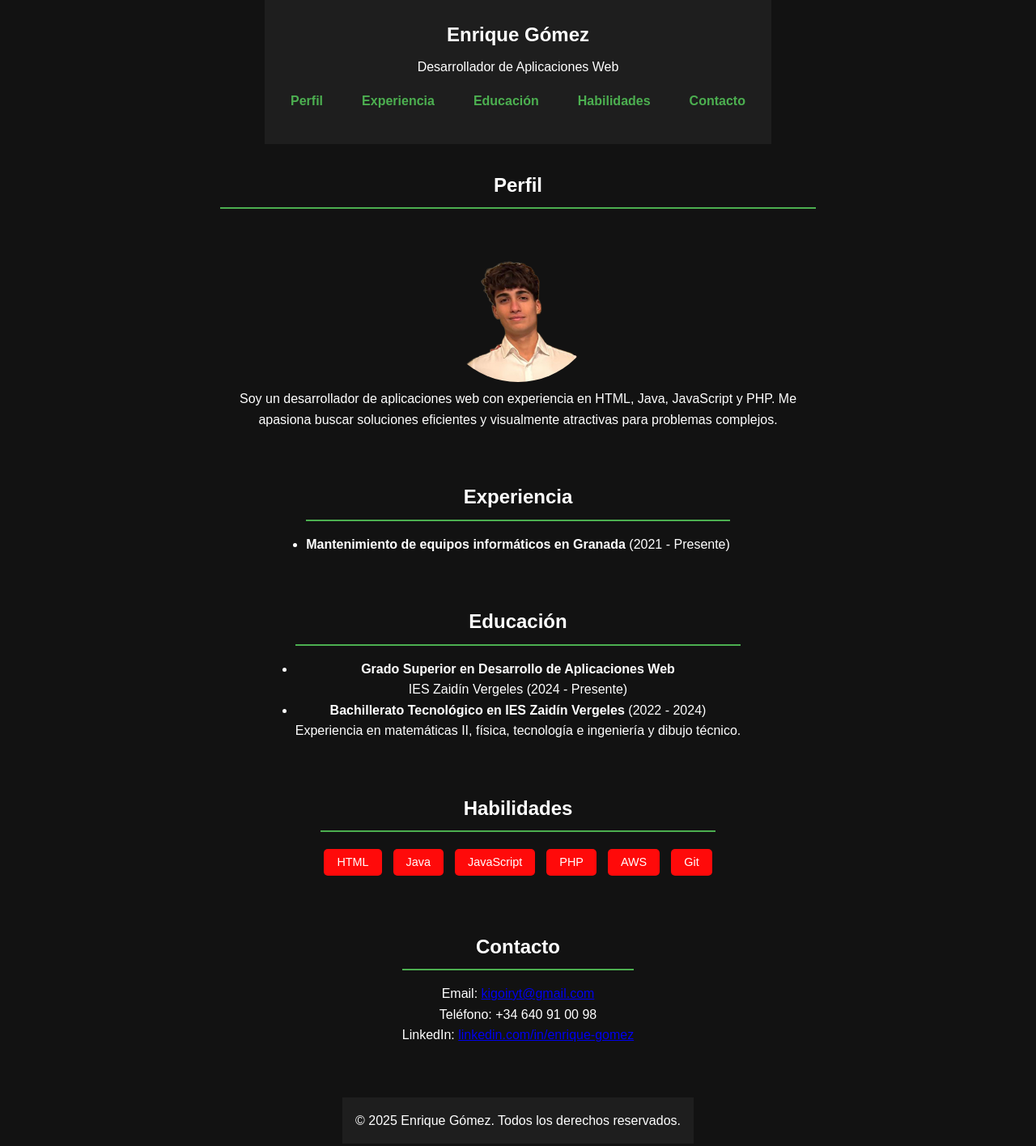
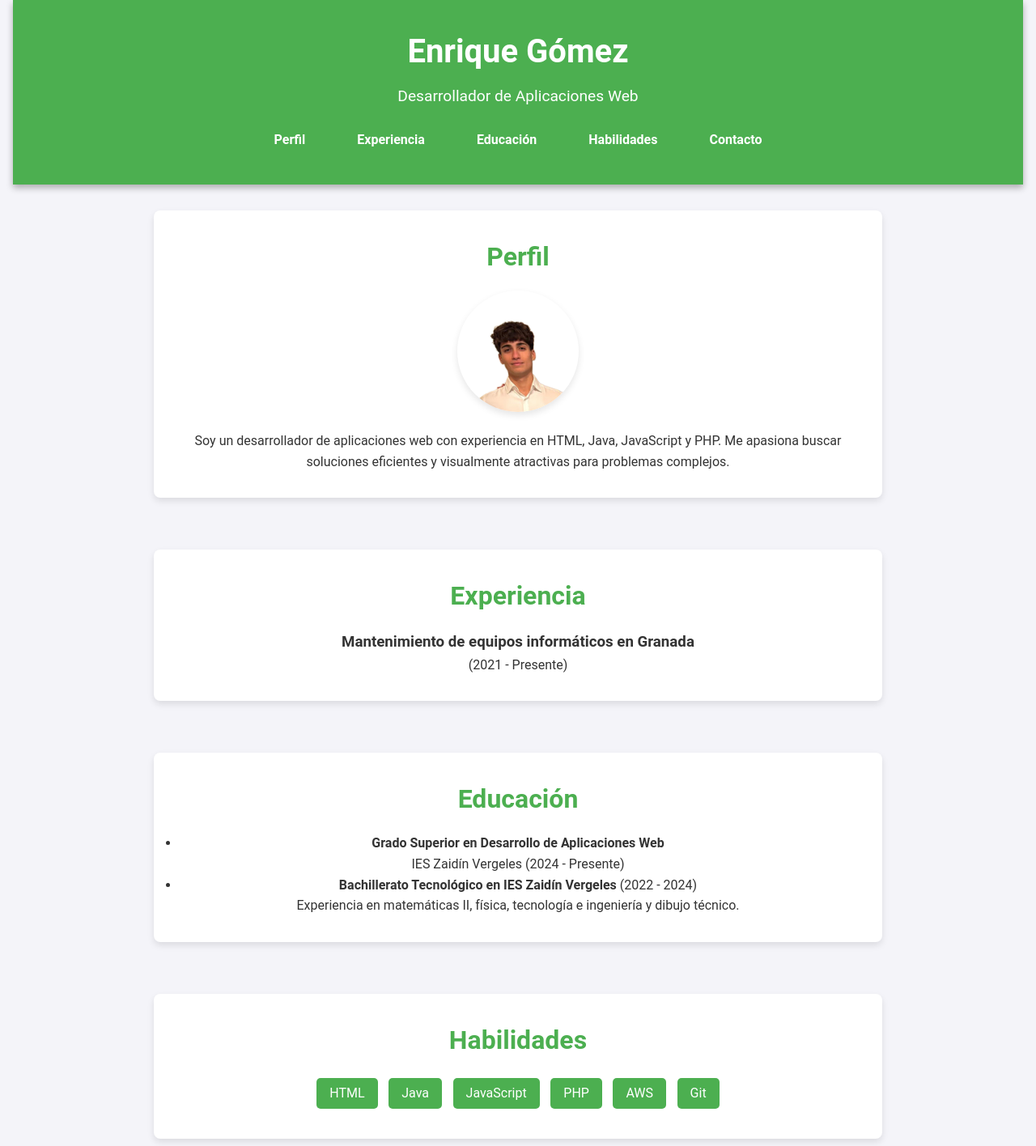
Before and after one commit to xZeiwan/xZeiwan.github.io, a plain HTML site: page index.html in a window 1280 px wide. Shown: the top 1416 px of the page at 81% size. Drawn offline with Linux system fonts and the light colour scheme.

Commit message:
COMMIT 3 CAMBIO DE ESTRUCTURA Y DISEÑO

```diff
--- a/index.html
+++ b/index.html
@@ -4,16 +4,13 @@
     <meta charset="UTF-8">
     <meta name="viewport" content="width=device-width, initial-scale=1.0">
     <title>Enrique Gómez - Currículum</title>
-    <!-- Vincula el archivo CSS externo para estilizar la página -->
     <link rel="stylesheet" href="styles.css">
 </head>
 <body>
-    <!-- Encabezado principal con el título y navegación -->
     <header>
         <h1>Enrique Gómez</h1>
         <p>Desarrollador de Aplicaciones Web</p>
         <nav>
-            <!-- Navegación con enlaces ancla para desplazarse entre secciones -->
             <a href="#perfil">Perfil</a>
             <a href="#experiencia">Experiencia</a>
             <a href="#educacion">Educación</a>
@@ -22,27 +19,21 @@
         </nav>
     </header>
 
-    <!-- Sección de perfil con una descripción personal -->
-    <section id="perfil">
+    <section id="perfil" class="section-box">
         <h2>Perfil</h2>
-        <!-- Imagen de perfil con estilo de borde redondeado -->
-        <img src="1736967327255.png" alt="Foto de Enrique Gómez" style="max-width: 200px; border-radius: 50%;">
+        <img src="1736967327255.png" alt="Foto de Enrique Gómez" class="perfil-imagen">
         <p>Soy un desarrollador de aplicaciones web con experiencia en HTML, Java, JavaScript y PHP. Me apasiona buscar soluciones eficientes y visualmente atractivas para problemas complejos.</p>
     </section>
 
-    <!-- Sección de experiencia laboral -->
-    <section id="experiencia">
+    <section id="experiencia" class="section-box">
         <h2>Experiencia</h2>
-        <ul>
-            <li>
-                <strong>Mantenimiento de equipos informáticos en Granada</strong> (2021 - Presente)
-            </li>
-
-        </ul>
+        <article>
+            <h3>Mantenimiento de equipos informáticos en Granada</h3>
+            <p>(2021 - Presente)</p>
+        </article>
     </section>
 
-    <!-- Sección de educación -->
-    <section id="educacion">
+    <section id="educacion" class="section-box">
         <h2>Educación</h2>
         <ul>
             <li>
@@ -56,11 +47,9 @@
         </ul>
     </section>
 
-    <!-- Sección de habilidades técnicas -->
-    <section id="habilidades">
+    <section id="habilidades" class="section-box">
         <h2>Habilidades</h2>
         <div class="skills">
-            <!-- Lista de habilidades en formato de etiquetas -->
             <span>HTML</span>
             <span>Java</span>
             <span>JavaScript</span>
@@ -70,17 +59,27 @@
         </div>
     </section>
 
-    <!-- Sección de contacto con información personal -->
-    <section id="contacto">
+    <section id="contacto" class="section-box">
         <h2>Contacto</h2>
-        <p>Email: <a href="email">kigoiryt@gmail.com</a></p>
+        <p>Email: <a href="mailto:kigoiryt@gmail.com">kigoiryt@gmail.com</a></p>
         <p>Teléfono: +34 640 91 00 98</p>
         <p>LinkedIn: <a href="https://linkedin.com/in/enrique-gomez" target="_blank">linkedin.com/in/enrique-gomez</a></p>
     </section>
 
-    <!-- Pie de página con derechos reservados -->
     <footer>
         <p>© 2025 Enrique Gómez. Todos los derechos reservados.</p>
     </footer>
+
+    <script>
+        // Suavizar el desplazamiento al hacer clic en los enlaces
+        document.querySelectorAll('a[href^="#"]').forEach(anchor => {
+            anchor.addEventListener('click', function (e) {
+                e.preventDefault();
+                document.querySelector(this.getAttribute('href')).scrollIntoView({
+                    behavior: 'smooth'
+                });
+            });
+        });
+    </script>
 </body>
 </html>
--- a/styles.css
+++ b/styles.css
@@ -1,96 +1,116 @@
 * {
-    margin: 0; /* Elimina márgenes por defecto de todos los elementos */
-    padding: 0; /* Elimina relleno por defecto de todos los elementos */
-    box-sizing: border-box; /* Incluye márgenes y rellenos en el tamaño total del elemento */
-    font-family: Arial, sans-serif; /* Fuente predeterminada para todo el sitio */
+    margin: 0;
+    padding: 0;
+    box-sizing: border-box;
+    font-family: 'Roboto', sans-serif;
 }
 
 body {
-    background-color: #121212; /* Fondo oscuro para el sitio */
-    color: #fff; /* Texto blanco para contraste */
-    line-height: 1.6; /* Mejora la legibilidad del texto */
-    display: flex; /* Configura un contenedor flexible */
-    flex-direction: column; /* Ordena los elementos de arriba hacia abajo */
-    align-items: center; /* Centra horizontalmente los elementos hijos */
+    background-color: #f4f4f9; /* Fondo más claro */
+    color: #333; /* Texto oscuro para mayor contraste */
+    line-height: 1.6;
+    display: flex;
+    flex-direction: column;
+    align-items: center;
+    font-family: 'Roboto', sans-serif;
+    padding: 0 1rem;
 }
 
 header {
-    background-color: #1e1e1e; /* Fondo oscuro para el encabezado */
-    padding: 1rem; /* Espaciado interno del encabezado */
-    position: sticky; /* Mantiene el encabezado visible al desplazarse */
-    top: 0; /* Ancla el encabezado a la parte superior */
-    z-index: 1000; /* Asegura que el encabezado esté por encima de otros elementos */
-    display: flex; /* Contenedor flexible para el encabezado */
-    justify-content: center; /* Centra los elementos horizontalmente */
-    align-items: center; /* Centra los elementos verticalmente */
-    flex-direction: column; /* Organiza elementos en columna */
+    background-color: #4caf50; /* Verde más vibrante */
+    color: #fff;
+    padding: 2rem 0;
+    width: 100%;
+    text-align: center;
+    box-shadow: 0 4px 8px rgba(0, 0, 0, 0.3);
 }
 
 header h1 {
-    font-size: 1.5rem; /* Tamaño del texto del título principal */
-    margin: 0.5rem 0; /* Espaciado arriba y abajo del título */
-    text-align: center; /* Centra el texto */
+    font-size: 2.5rem;
+    margin-bottom: 0.5rem;
 }
 
 header p {
-    font-size: 1rem; /* Tamaño del subtítulo */
-    margin-bottom: 0.5rem; /* Espaciado debajo del subtítulo */
-    text-align: center; /* Centra el texto */
+    font-size: 1.2rem;
+    margin-bottom: 1rem;
 }
 
 nav {
-    display: flex; /* Contenedor flexible para la navegación */
-    gap: 1rem; /* Espaciado entre los enlaces */
-    justify-content: center; /* Centra los enlaces horizontalmente */
-    margin-bottom: 1rem; /* Espaciado debajo del menú de navegación */
+    display: flex;
+    justify-content: center;
+    gap: 2rem;
 }
 
 nav a {
-    color: #4caf50; /* Color verde para los enlaces */
-    text-decoration: none; /* Quita el subrayado de los enlaces */
-    padding: 0.5rem 1rem; /* Espaciado interno para mayor área clicable */
-    border-radius: 5px; /* Bordes redondeados */
-    font-weight: bold; /* Texto en negrita */
-    transition: background-color 0.3s ease; /* Efecto de transición para el fondo */
+    color: #fff;
+    text-decoration: none;
+    font-weight: bold;
+    padding: 0.6rem 1rem;
+    border-radius: 5px;
+    transition: 0.3s ease;
 }
 
 nav a:hover {
-    background-color: #4caf50; /* Fondo verde al pasar el ratón */
-    color: #121212; /* Texto oscuro para contraste */
+    background-color: #333;
+    box-shadow: 0 0 10px rgba(0, 0, 0, 0.3);
 }
 
-section {
-    padding: 2rem; /* Espaciado interno de las secciones */
-    max-width: 800px; /* Ancho máximo para limitar el contenido */
-    margin: auto; /* Centra horizontalmente las secciones */
-    text-align: center; /* Centra el contenido dentro de las secciones */
+.section-box {
+    background-color: #fff;
+    padding: 2rem;
+    margin: 2rem 0;
+    width: 100%;
+    max-width: 900px;
+    border-radius: 8px;
+    box-shadow: 0 4px 8px rgba(0, 0, 0, 0.1);
+    text-align: center;
 }
 
-section h2 {
-    border-bottom: 2px solid #4caf50; /* Línea verde debajo del título */
-    margin-bottom: 1rem; /* Espaciado debajo del título */
-    padding-bottom: 0.5rem; /* Espaciado interno debajo del texto */
+.section-box h2 {
+    font-size: 2rem;
+    margin-bottom: 1rem;
+    color: #4caf50;
+}
+
+.perfil-imagen {
+    width: 150px;
+    height: 150px;
+    border-radius: 50%;
+    object-fit: cover;
+    margin-bottom: 1rem;
+    box-shadow: 0 4px 8px rgba(0, 0, 0, 0.1);
 }
 
 .skills span {
-    display: inline-block; /* Muestra los elementos en línea con comportamiento de bloque */
-    background: #ff0a0a; /* Fondo rojo para las etiquetas */
-    color: #fff; /* Texto blanco para contraste */
-    padding: 0.3rem 1rem; /* Espaciado interno de las etiquetas */
-    margin: 0.3rem; /* Espaciado entre las etiquetas */
-    border-radius: 5px; /* Bordes redondeados */
-    font-size: 0.9rem; /* Tamaño de fuente ligeramente reducido */
+    display: inline-block;
+    background: #4caf50;
+    color: #fff;
+    padding: 0.4rem 1rem;
+    margin: 0.3rem;
+    border-radius: 5px;
+    font-size: 1rem;
+    transition: 0.3s ease;
+}
+
+.skills span:hover {
+    transform: scale(1.1);
 }
 
 footer {
-    text-align: center; /* Centra el texto en el pie de página */
-    padding: 1rem; /* Espaciado interno del pie de página */
-    background-color: #1e1e1e; /* Fondo oscuro para el pie de página */
-    margin-top: 2rem; /* Espaciado superior para separarlo del contenido */
+    text-align: center;
+    padding: 1rem;
+    background-color: #4caf50;
+    color: #fff;
+    margin-top: 2rem;
+    width: 100%;
 }
 
 footer a {
-    color: #4caf50; /* Color verde para los enlaces en el pie de página */
-    text-decoration: none; /* Quita el subrayado de los enlaces */
-    font-weight: bold; /* Texto en negrita */
+    color: #fff;
+    text-decoration: none;
+    font-weight: bold;
 }
+
+footer a:hover {
+    color: #f4f4f9;
+}
```
